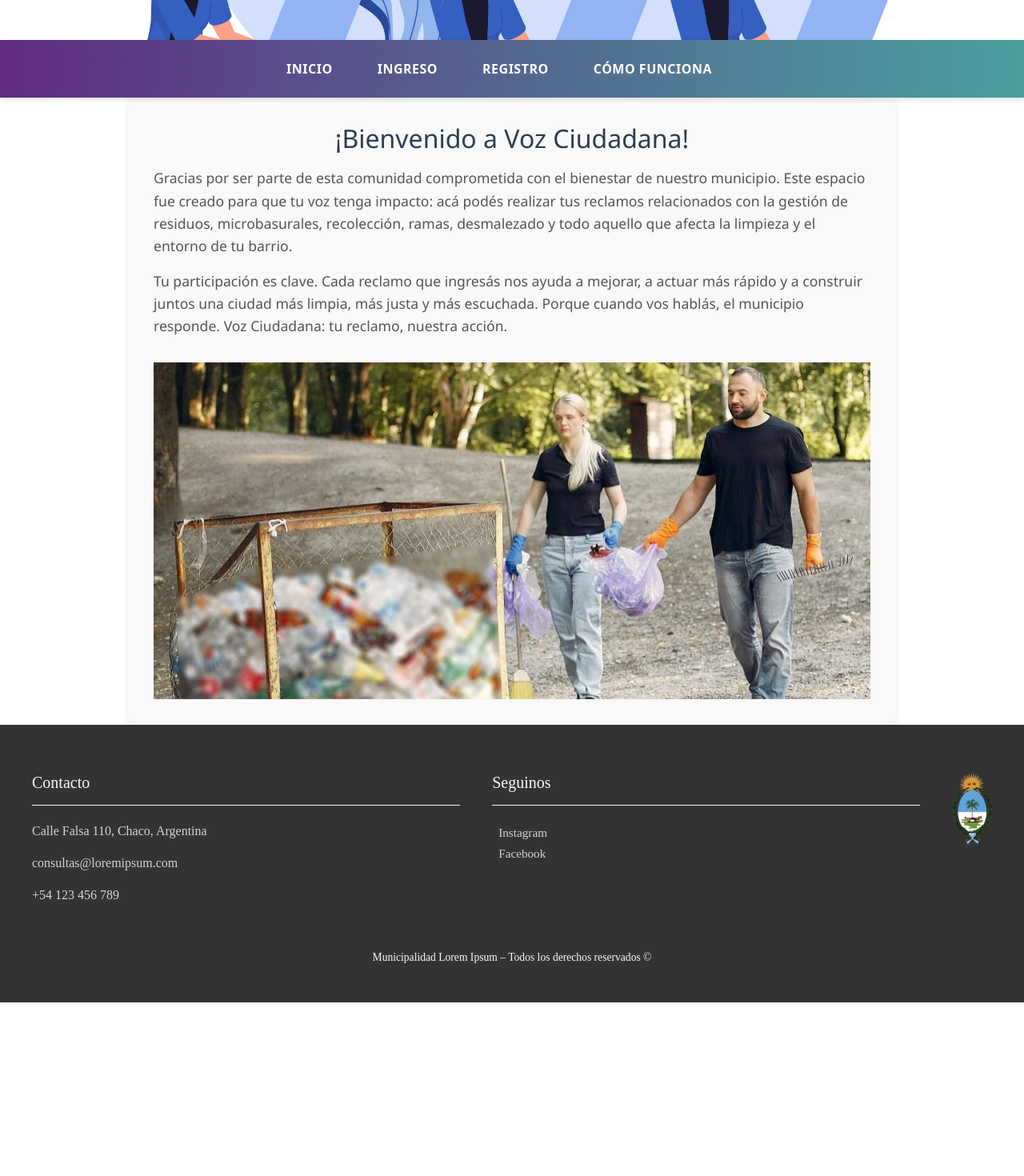
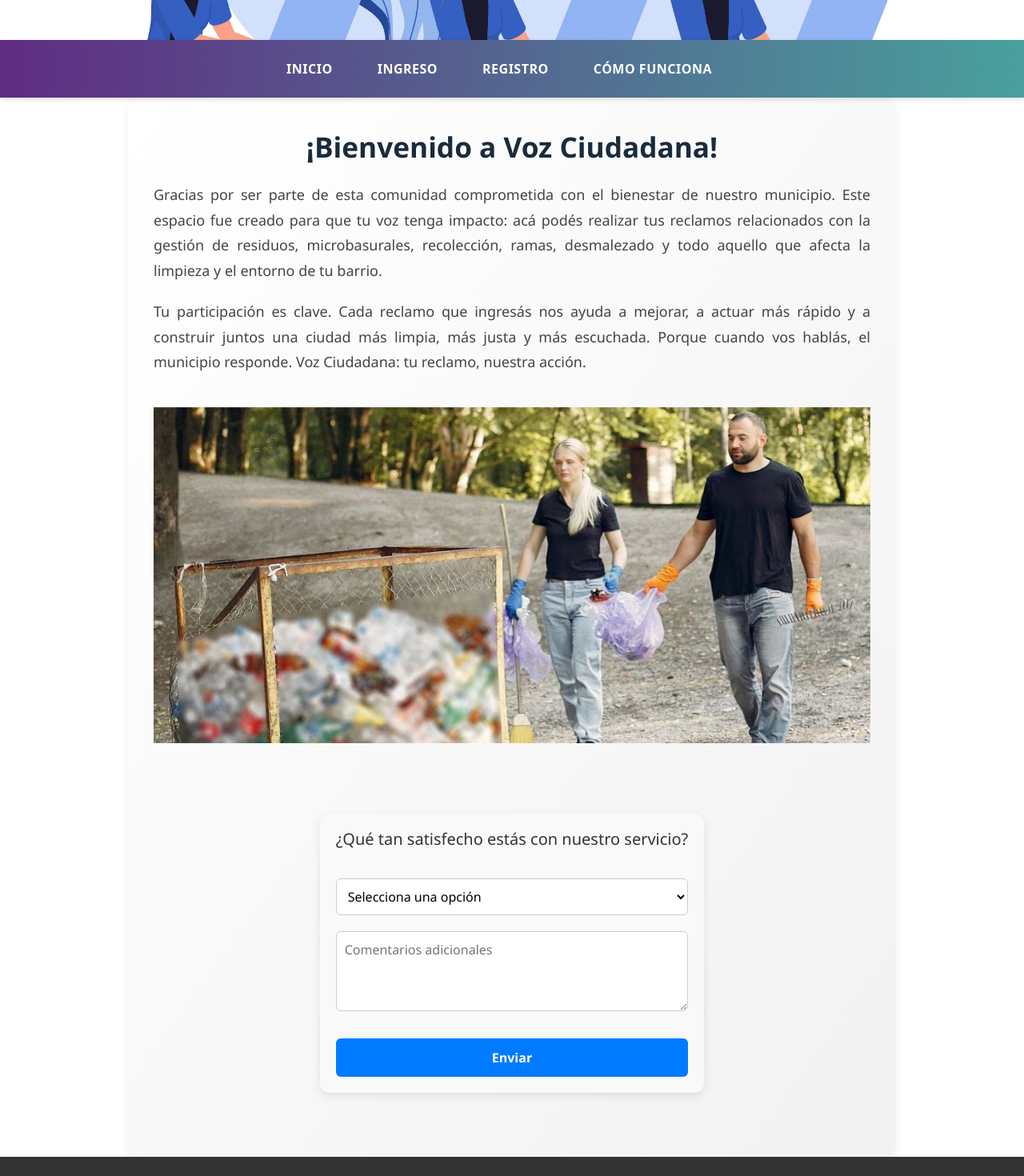
Before and after one commit to mariapaulaveram/reclamos-front, a React (Vite) app: page /logueados in a window 1280 px wide. Shown: the part 100-1570 px from the top of the page at 80% size. Before the commit the page ends 1353 px from the top, so only its background shows below. Built offline with nearby package versions, Linux system fonts and the light colour scheme.

Commit message:
encuesta funciona

```diff
--- /dev/null
+++ b/src/componentes/Encuesta.jsx
@@ -0,0 +1,76 @@
+import { useState } from 'react';
+import axios from 'axios';
+import styles from "../../styles/Encuesta.module.css";
+
+function Encuesta({ onClose })   {
+    const [respuesta, setRespuesta] = useState('');
+    const [comentario, setComentario] = useState('');
+    const [mensajeEnviado, setMensajeEnviado] = useState(false);
+
+
+    const handleSubmit = async (e) => {
+        e.preventDefault();
+
+       const vecino_id = parseInt(localStorage.getItem("vecino_id"), 10);
+
+        const encuestaData = {
+            vecino_id,
+            respuesta,
+            comentario
+        };
+
+        try {
+            const res = await axios.post("http://localhost:3000/api/encuesta", encuestaData);
+            console.log("Encuesta enviada:", res.data);
+            setMensajeEnviado(true);
+            setTimeout(() => {
+                setMensajeEnviado(false);
+                onClose();
+            }, 1500);
+        } catch (err) {
+            console.error("Error al enviar encuesta:", err);
+        }
+    };
+
+
+    return (
+        <div className={styles.overlay}>
+            <div className={styles.formContainer}>
+
+                {mensajeEnviado && (
+                    <div className={styles.confirmacion}>
+                        ✅ Tu consulta fue enviada correctamente. ¡Gracias por contactarnos!
+                    </div>
+                )}
+                <form className={styles.formulario} onSubmit={handleSubmit}>
+                    <h5 className={styles.tituloEncuesta}>¿Qué tan satisfecho estás con nuestro servicio?</h5>
+
+                    <select
+                        className={styles.select}
+                        value={respuesta}
+                        onChange={(e) => setRespuesta(e.target.value)}
+                        required
+                    >
+                        <option value="">Selecciona una opción</option>
+                        <option value="Muy satisfecho">Muy satisfecho</option>
+                        <option value="Satisfecho">Satisfecho</option>
+                        <option value="Neutral">Neutral</option>
+                        <option value="Insatisfecho">Insatisfecho</option>
+                        <option value="Muy insatisfecho">Muy insatisfecho</option>
+                    </select>
+
+                    <textarea
+                        className={styles.textarea}
+                        placeholder="Comentarios adicionales"
+                        value={comentario}
+                        onChange={(e) => setComentario(e.target.value)}
+                    />
+
+                    <button className={styles.boton} type="submit">Enviar</button>
+                </form>
+            </div>
+        </div>
+    );
+};
+
+export default Encuesta;
--- a/src/componentes/NuevoReclamoForm.jsx
+++ b/src/componentes/NuevoReclamoForm.jsx
@@ -3,6 +3,8 @@ import styles from '../../styles/NuevoReclamoForm.module.css';
 import axios from 'axios';
 
 function FormularioReclamo() {
+
+
   const [formData, setFormData] = useState({
     nombre: '',
     apellido: '',
--- a/src/paginas/VecinosLogueados.jsx
+++ b/src/paginas/VecinosLogueados.jsx
@@ -1,5 +1,6 @@
 import styles from '../../styles/VecinosLogueados.module.css';
 import CarouselVecinos from '../componentes/CarouselVecinos';
+import Encuesta from '../componentes/Encuesta';
 
 function VecinosLogueados() {
     return (
@@ -21,6 +22,9 @@ function VecinosLogueados() {
             <div>
                 <CarouselVecinos />
             </div>
+
+            <Encuesta />
+
         </div>
     );
 }
--- /dev/null
+++ b/styles/Encuesta.module.css
@@ -0,0 +1,73 @@
+/*.overlay {
+  position: fixed;
+  top: 0;
+  left: 0;
+  width: 100vw;
+  height: 100vh;
+  background-color: rgba(0, 0, 0, 0.5);
+  display: flex;
+  justify-content: center;
+  align-items: center;
+  z-index: 9999;
+}*/
+
+/*.formContainer {
+  background-color: white;
+  padding: 30px;
+  border-radius: 12px;
+  box-shadow: 0 8px 24px rgba(0, 0, 0, 0.2);
+  width: 90%;
+  max-width: 500px;
+  position: relative;
+}*/
+
+.formulario {
+  max-width: 500px;
+  margin: 40px auto;
+  padding: 20px;
+  background-color: #f9f9f9;
+  border-radius: 12px;
+  box-shadow: 0 4px 12px rgba(0, 0, 0, 0.1);
+  font-family: 'Segoe UI', sans-serif;
+}
+
+.tituloEncuesta {
+  margin-bottom: 20px;
+  color: #333;
+  text-align: center;
+}
+
+.select {
+  width: 100%;
+  padding: 10px;
+  margin-bottom: 20px;
+  border-radius: 6px;
+  border: 1px solid #ccc;
+  font-size: 1rem;
+}
+
+.textarea {
+  width: 100%;
+  height: 100px;
+  padding: 10px;
+  margin-bottom: 20px;
+  border-radius: 6px;
+  border: 1px solid #ccc;
+  resize: vertical;
+  font-size: 1rem;
+}
+
+.boton {
+  background-color: #007bff;
+  color: white;
+  padding: 12px 20px;
+  border: none;
+  border-radius: 6px;
+  cursor: pointer;
+  font-size: 1rem;
+  transition: background-color 0.3s ease;
+}
+
+.boton:hover {
+  background-color: #0056b3;
+}
--- a/styles/VecinosLogueados.module.css
+++ b/styles/VecinosLogueados.module.css
@@ -2,38 +2,55 @@
 .wrapper {
   max-width: 960px;
   margin: 0 auto;
-  padding: 2rem;
-  background-color: #f9f9f9;
-  border-radius: 12px;
-  box-shadow: 0 2px 8px rgba(0, 0, 0, 0.1);
+  padding: 2.5rem 2rem;
+  background: linear-gradient(to bottom right, #ffffff, #f2f2f2);
+  border-radius: 16px;
+  box-shadow: 0 4px 12px rgba(0, 0, 0, 0.08);
   font-family: 'Segoe UI', sans-serif;
+  transition: box-shadow 0.3s ease;
+}
+
+.wrapper:hover {
+  box-shadow: 0 6px 16px rgba(0, 0, 0, 0.12);
 }
 
 /* Título principal */
 .wrapper h2 {
-  font-size: 2rem;
-  color: #2c3e50;
-  margin-bottom: 1rem;
+  font-size: 2.2rem;
+  color: #1a2b3c;
+  margin-bottom: 1.5rem;
   text-align: center;
+  font-weight: 600;
 }
 
 /* Párrafos */
 .wrapper p {
-  font-size: 1.1rem;
-  line-height: 1.6;
-  color: #555;
-  margin-bottom: 1rem;
+  font-size: 1.125rem;
+  line-height: 1.75;
+  color: #444;
+  margin-bottom: 1.25rem;
+  text-align: justify;
 }
 
 /* Contenedor del carrusel */
-.wrapper > div:last-child {
-  margin-top: 2rem;
+.wrapper > div:nth-of-type(2) {
+  margin-top: 2.5rem;
   display: flex;
   justify-content: center;
 }
 
 /* Carrusel con ancho limitado */
 .wrapper :global(.carousel-container) {
-  max-width: 700px;
+  max-width: 720px;
   width: 100%;
+  border-radius: 8px;
+  overflow: hidden;
+  box-shadow: 0 2px 6px rgba(0, 0, 0, 0.1);
 }
+
+/* Encuesta */
+.wrapper > div:last-child {
+  margin-top: 3rem;
+  display: flex;
+  justify-content: center;
+}
```
